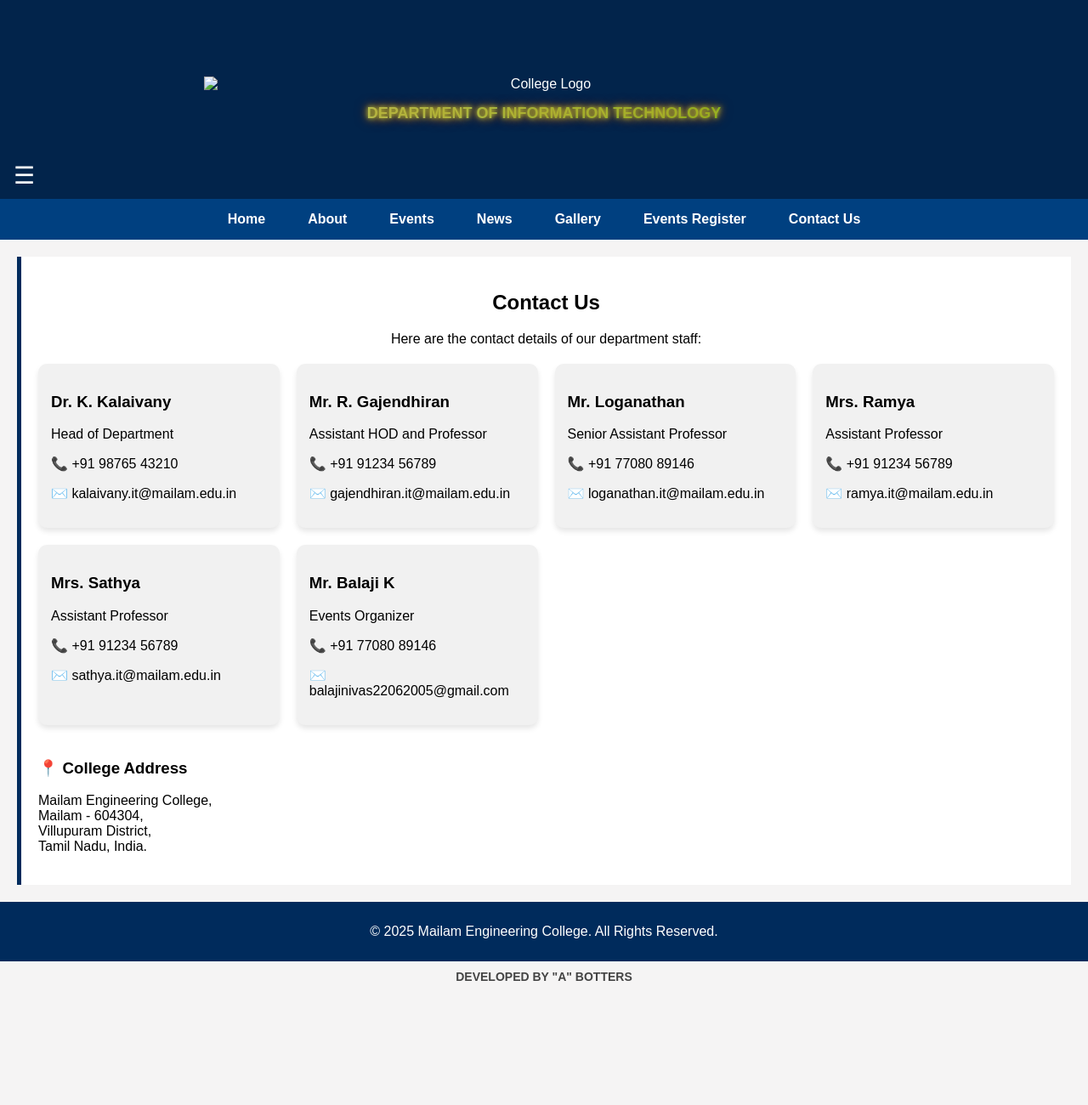
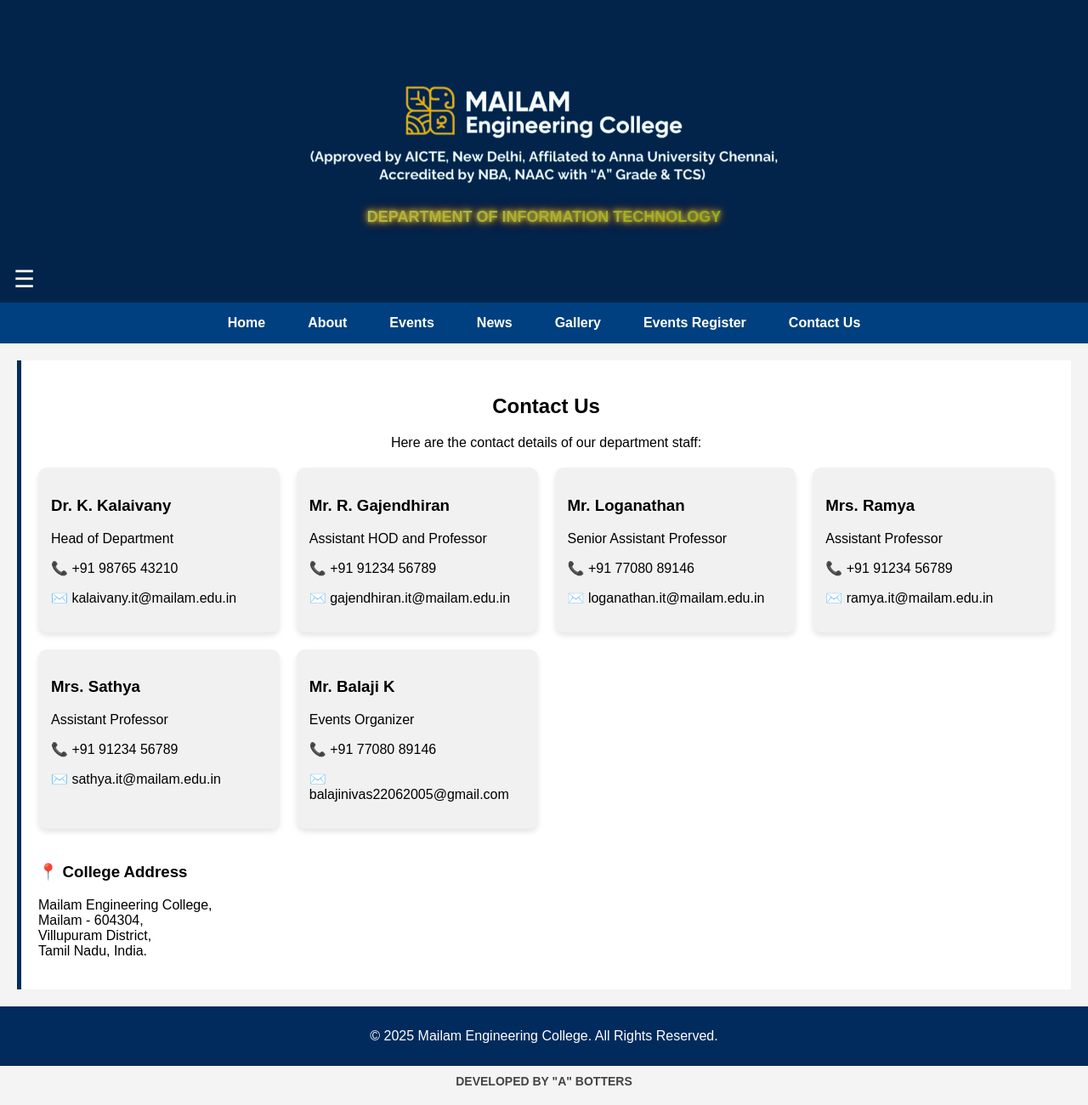
Before and after one commit to itasection/MECIT, a plain HTML site: page contact.html in a window 1280 px wide. Shown: the whole page at 85% size. Before the commit the page ends 1187 px from the top, so only its background shows below. Drawn offline with Linux system fonts and the light colour scheme.

Commit message:
Update contact.html

```diff
--- a/contact.html
+++ b/contact.html
@@ -164,7 +164,7 @@
 
   <!-- 🔷 Header -->
   <header class="header">
-    <img src="Pictures/mecclg.png" alt="College Logo" class="logo">
+    <img src="mecclg.png" alt="College Logo" class="logo">
     <div class="college-name">
       <h2>DEPARTMENT OF INFORMATION TECHNOLOGY</h2>
     </div>
@@ -236,8 +236,8 @@
       </div>
     </div>
 
-    <section style="margin-top: 40px;">
-      <h3>📍 College Address</h3>
+    <section style="margin-top: 40px;"><strong>
+      <h3>📍 College Address</h3></strong>
       <p>
         Mailam Engineering College,<br>
         Mailam - 604304,<br>
```
